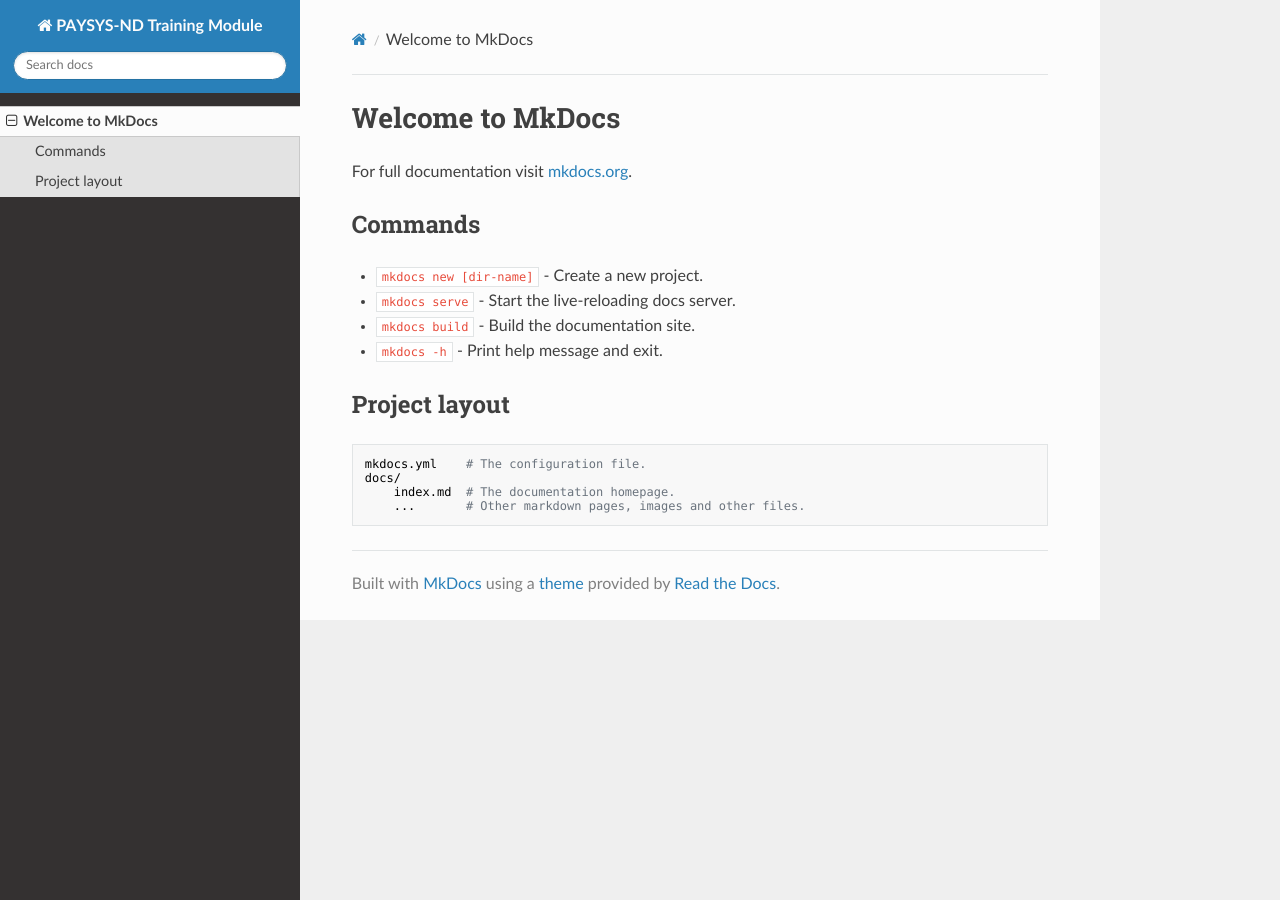
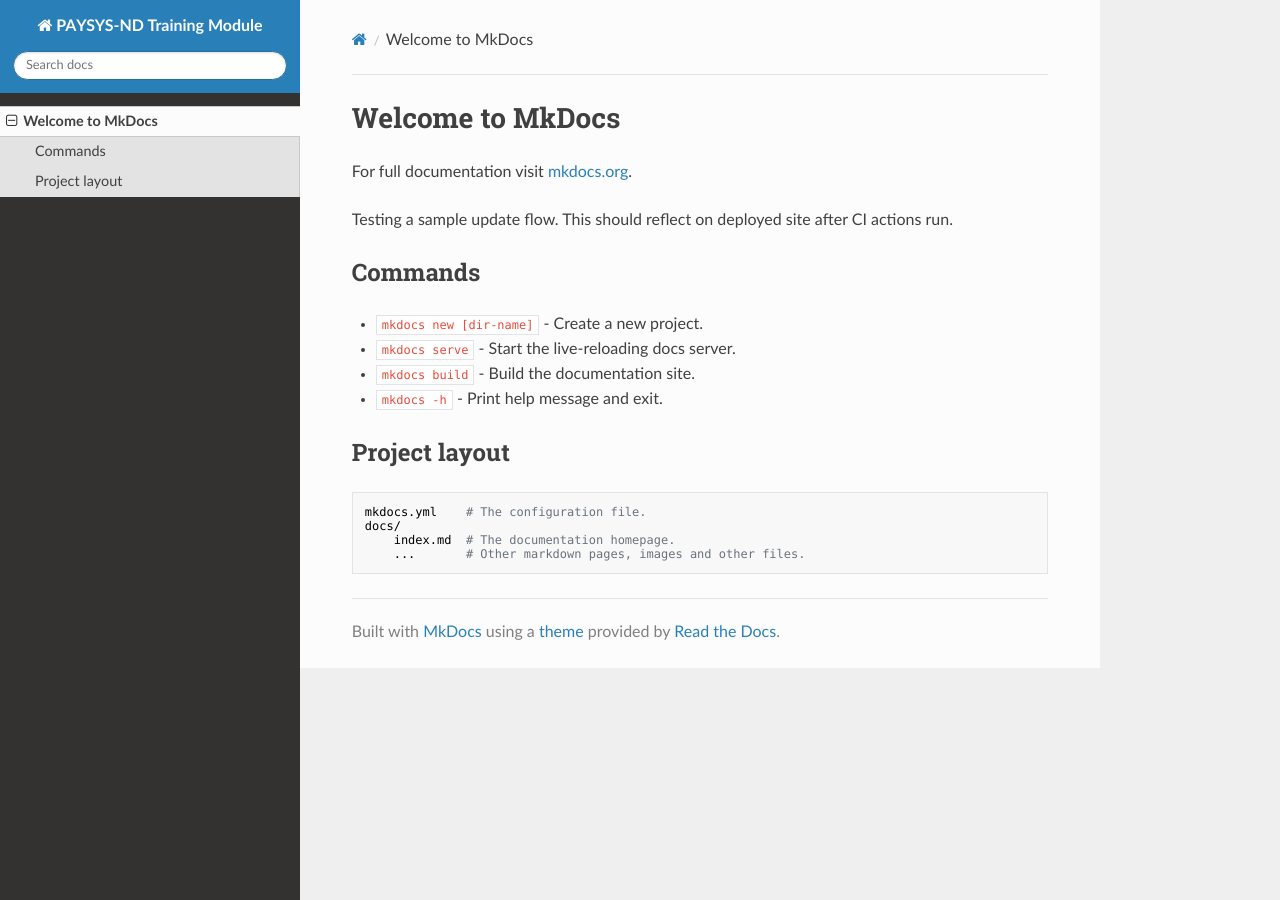
Before and after one commit to hpxio/getting-started-with-mkdocs-static-site, an MkDocs documentation site: the page built from docs/index.md, in a window 1280 px wide. Built offline with MkDocs 1.6.1, drawn with Linux system fonts in a browser that asks for light colours; nearby versions of some CDN libraries.

Commit message:
updated index.md

```diff
--- a/docs/index.md
+++ b/docs/index.md
@@ -1,6 +1,8 @@
 # Welcome to MkDocs
 
 For full documentation visit [mkdocs.org](https://www.mkdocs.org).
+
+Testing a sample update flow. This should reflect on deployed site after CI actions run.
 
 ## Commands
 
```
